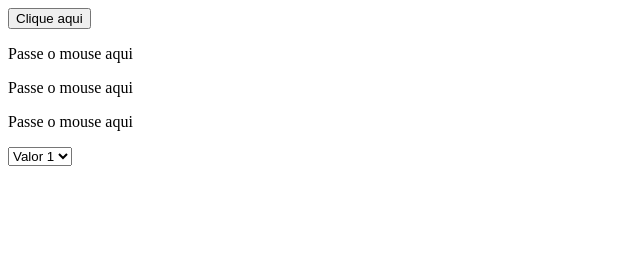
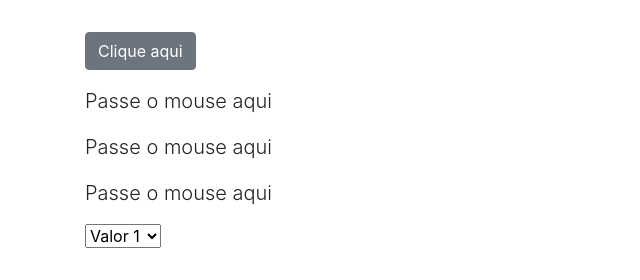
Before and after one commit to omartins-zs/Aula-Javascript, a plain HTML site: page index.html in a window 1280 px wide. Shown: the whole page, without its empty margins (0-640 px from the left). Drawn offline with Linux system fonts and the light colour scheme.

Commit message:
Identando e Personalizando Codigo

```diff
--- a/index.html
+++ b/index.html
@@ -1,20 +1,32 @@
-<!doctype html>
+<!DOCTYPE html>
 <html lang="pt-br">
   <head>
     <title>Minha Pagina</title>
-		<meta charset="utf-8">
-		<script type="text/javascript"src="js/main.js"></script>
+    <meta charset="utf-8" />
+    <script type="text/javascript" src="js/main.js"></script>
+    <link rel="stylesheet" href="css/bootstrap.min.css" />
+    <link rel="stylesheet" href="css/style.css" />
   </head>
   <body onload="load()">
-		<button type="button" onclick="clicou()">Clique aqui</button>
-		<p id="agradecimento" onclick="redirecionar()"></p>
-		<p  onmouseover="trocar(this)" onmouseout="voltar(this)">Passe o mouse aqui</p>
-		<p  onmouseover="trocar(this)" onmouseout="voltar(this)">Passe o mouse aqui</p>
-		<p  onmouseover="trocar(this)" onmouseout="voltar(this)">Passe o mouse aqui</p>
+    <div class="container">
+      <button type="button" class="btn btn-secondary" onclick="clicou()">
+        Clique aqui
+      </button>
+      <p class="lead" id="agradecimento" onclick="redirecionar()"></p>
+      <p class="lead" onmouseover="trocar(this)" onmouseout="voltar(this)">
+        Passe o mouse aqui
+      </p>
+      <p class="lead" onmouseover="trocar(this)" onmouseout="voltar(this)">
+        Passe o mouse aqui
+      </p>
+      <p class="lead" onmouseover="trocar(this)" onmouseout="voltar(this)">
+        Passe o mouse aqui
+      </p>
       <select onchange="funcaoChange(this)">
         <option value="1">Valor 1</option>
         <option value="2">Valor 2</option>
         <option value="3">Valor 3</option>
       </select>
+    </div>
   </body>
 </html>
--- a/js/main.js
+++ b/js/main.js
@@ -1,35 +1,36 @@
-
-
- function clicou(){
-	document.getElementById("agradecimento").innerHTML="<b>Obrigado por cliquar</b>";
+function clicou() {
+  document.getElementById("agradecimento").innerHTML =
+    "<b>Obrigado por cliquar</b>";
   //console.log(document.getElementByid("agradecimento"));
   //alert("Obrigado por cliquar");
 }
 
-function redirecionar(){
+function redirecionar() {
   window.open("https://innovationlabschools.com/global-learning-academy.html");
   //window.location.href = "https://innovationlabschools.com/global-learning-academy.html";
 }
 
-function trocar(elemento){
+function trocar(elemento) {
   //document.getElementById("mousemove").innerHTML = "Obrigado por passar o mouse";
   elemento.innerHTML = "Obrigado por passar o mouse";
   //alert("trocar texto");
 }
 
-function voltar(elemento){
+function voltar(elemento) {
   //document.getElementById("mousemove").innerHTML = "Passe o mouse aqui";
   elemento.innerHTML = "Passe o mouse aqui";
 }
 
-function load(){
-	alert("pagina carregada");
+function load() {
+  alert("Pagina Carregada");
 }
 
-function funcaoChange(elemento){
-	console.log(elemento.value)
+function funcaoChange(elemento) {
+  console.log(elemento.value);
 }
 /*
+Exemplos
+
 function soma(n1, n2){
 	return n1 + n2;
 }
@@ -79,7 +80,6 @@ if (idade >= 18) {
 };
 */
 
-
 /*
 var frutas = [{nome:"maça", cor:"vermelha"},{nome:"uva" , cor: "roxa"}];
 console.log(frutas);
@@ -99,7 +99,6 @@ alert(fruta.cor);
 //console.log(lista.toString())
 //console.log(lista.join(" - "))
 
-
 //var nome = "Gabriel Martins";
 //var n1 = 5;
 //var n2 = 3;
```
Lines whose indentation alone changed are shown as unchanged.
